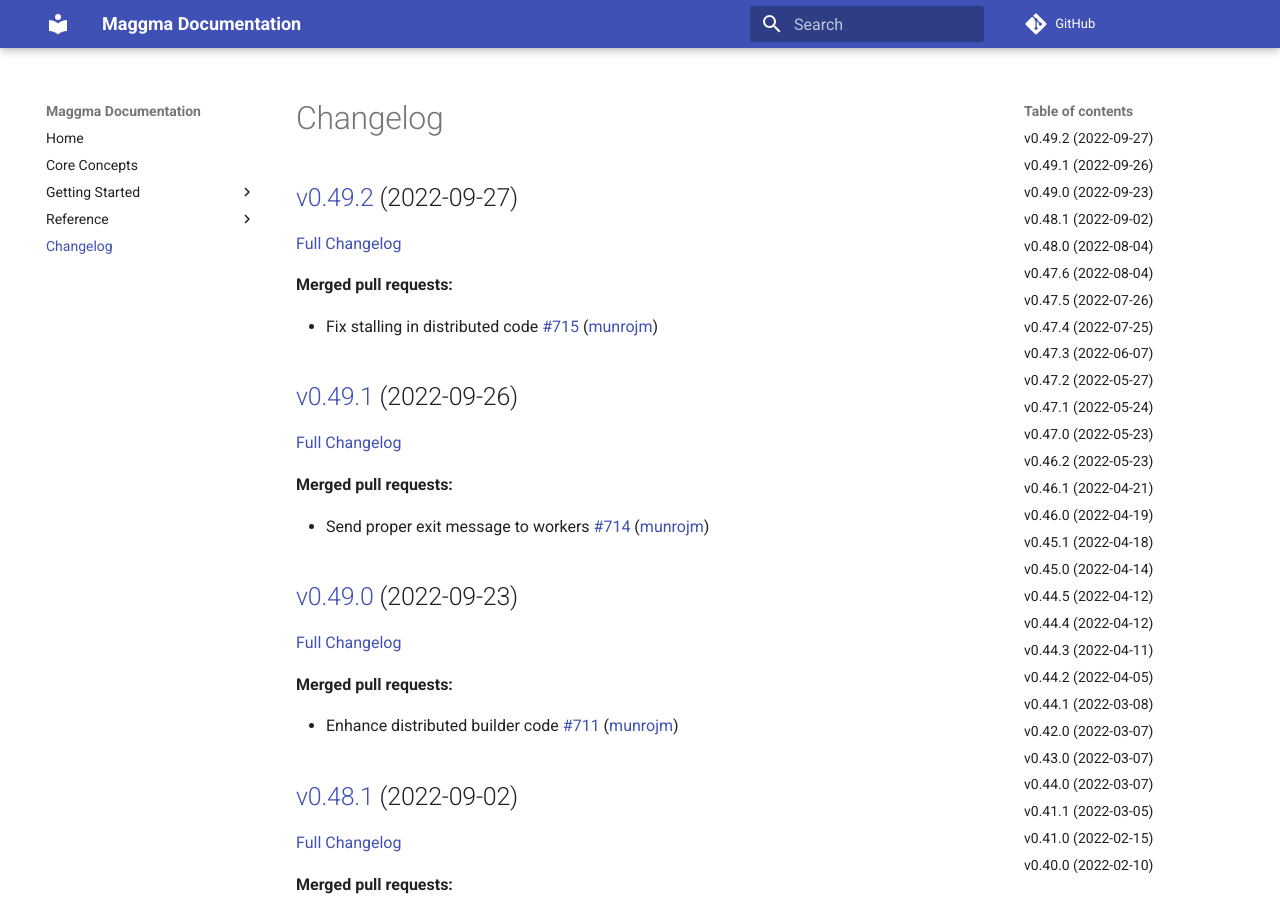
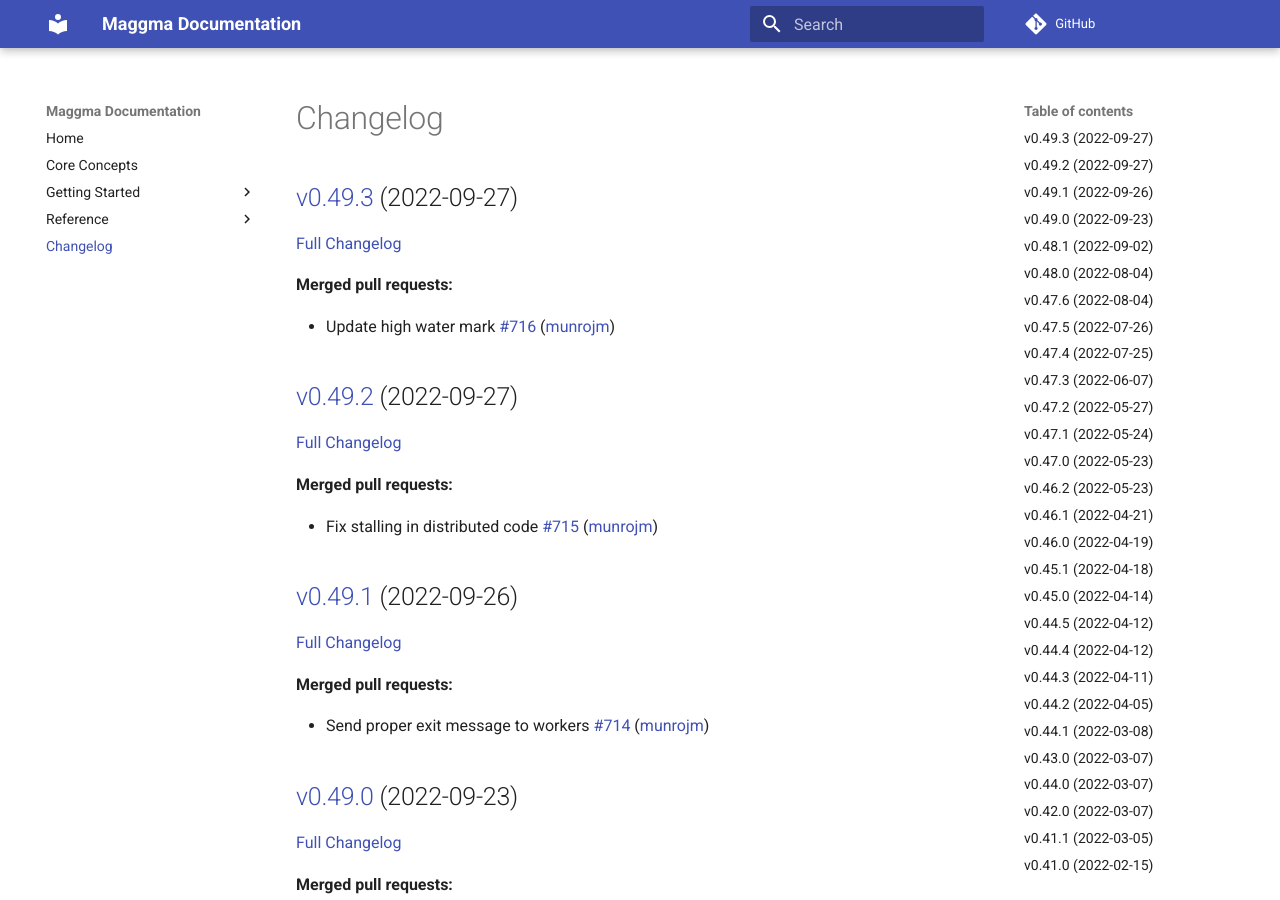
Before and after one commit to materialsproject/maggma, an MkDocs documentation site: the page built from docs/CHANGELOG.md, in a window 1280 px wide and 900 px high. Built offline with MkDocs 1.6.1 and Material for MkDocs 9.7.7, drawn with Linux system fonts in a browser that asks for light colours; comment, search, counter and statistics services are not loaded; some of the changed text lies outside the part shown.

Commit message:
Updated CHANGELOG.md

```diff
--- a/docs/CHANGELOG.md
+++ b/docs/CHANGELOG.md
@@ -1,4 +1,12 @@
 # Changelog
+
+## [v0.49.3](https://github.com/materialsproject/maggma/tree/v0.49.3) (2022-09-27)
+
+[Full Changelog](https://github.com/materialsproject/maggma/compare/v0.49.2...v0.49.3)
+
+**Merged pull requests:**
+
+- Update high water mark [\#716](https://github.com/materialsproject/maggma/pull/716) ([munrojm](https://github.com/munrojm))
 
 ## [v0.49.2](https://github.com/materialsproject/maggma/tree/v0.49.2) (2022-09-27)
 
@@ -170,15 +178,11 @@
 
 ## [v0.44.1](https://github.com/materialsproject/maggma/tree/v0.44.1) (2022-03-08)
 
-[Full Changelog](https://github.com/materialsproject/maggma/compare/v0.42.0...v0.44.1)
+[Full Changelog](https://github.com/materialsproject/maggma/compare/v0.43.0...v0.44.1)
 
 **Merged pull requests:**
 
 - added localhost test for MongoURIStore [\#595](https://github.com/materialsproject/maggma/pull/595) ([jmmshn](https://github.com/jmmshn))
-
-## [v0.42.0](https://github.com/materialsproject/maggma/tree/v0.42.0) (2022-03-07)
-
-[Full Changelog](https://github.com/materialsproject/maggma/compare/v0.43.0...v0.42.0)
 
 ## [v0.43.0](https://github.com/materialsproject/maggma/tree/v0.43.0) (2022-03-07)
 
@@ -186,7 +190,11 @@
 
 ## [v0.44.0](https://github.com/materialsproject/maggma/tree/v0.44.0) (2022-03-07)
 
-[Full Changelog](https://github.com/materialsproject/maggma/compare/v0.41.1...v0.44.0)
+[Full Changelog](https://github.com/materialsproject/maggma/compare/v0.42.0...v0.44.0)
+
+## [v0.42.0](https://github.com/materialsproject/maggma/tree/v0.42.0) (2022-03-07)
+
+[Full Changelog](https://github.com/materialsproject/maggma/compare/v0.41.1...v0.42.0)
 
 **Merged pull requests:**
 
```
